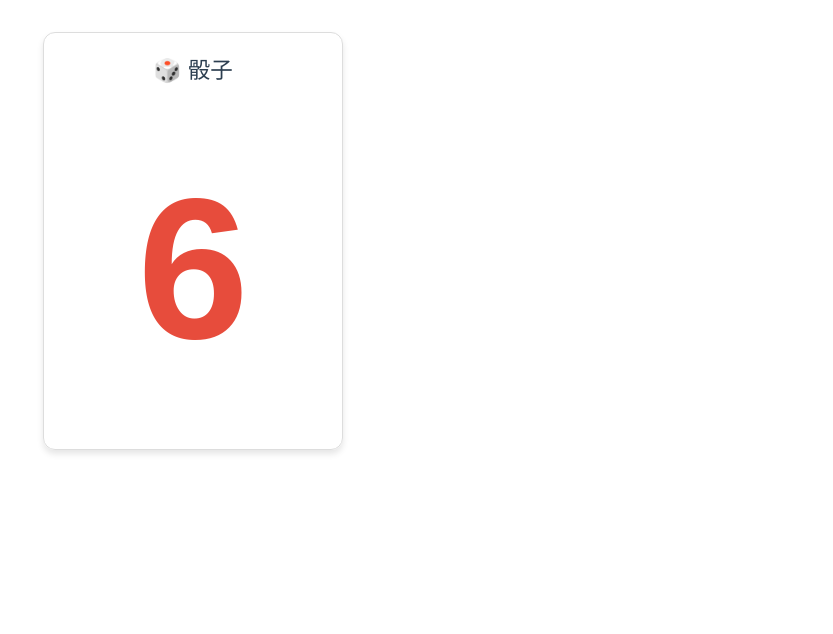
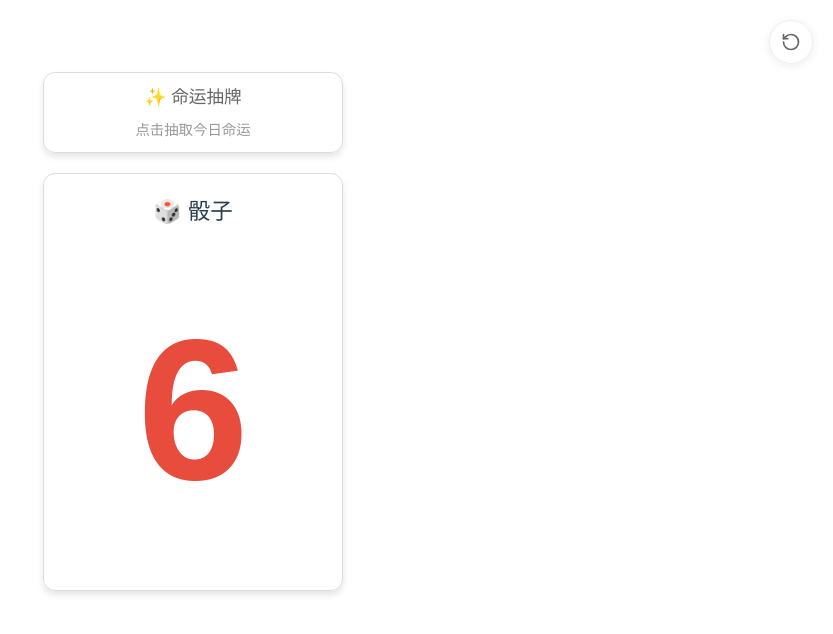
Before and after one commit to Volyyig/Dice, a Vue app: page / in a window 1280 px wide. Shown: the top 634 px of the page, without its empty margins (447-1280 px from the left). Built offline with nearby package versions, Linux system fonts and the light colour scheme.

Commit message:
ui: 添加重置按钮

```diff
--- a/src/App.vue
+++ b/src/App.vue
@@ -13,8 +13,15 @@ const handleSave = (item: HistoryItem) => {
 </script>
 
 <template>
+  <div class="reset">
+    <button @click="history = []" title="重置记录" @mousedown.prevent>
+      <svg xmlns="http://www.w3.org/2000/svg" width="20" height="20" viewBox="0 0 24 24" fill="none" stroke="currentColor" stroke-width="2" stroke-linecap="round" stroke-linejoin="round">
+        <path d="M3 12a9 9 0 1 0 9-9 9.75 9.75 0 0 0-6.74 2.74L3 8"/><path d="M3 3v5h5"/>
+      </svg>
+    </button>
+  </div>
   <div class="app-container">
-    <!-- <FateDraw @save="handleSave" /> -->
+    <FateDraw @save="handleSave" />
     <Dice @save="handleSave" />
     <History :items="history" />
   </div>
@@ -28,5 +35,43 @@ const handleSave = (item: HistoryItem) => {
   gap: 20px;
   margin: auto;
   max-width: 300px;
+  padding-top: 40px;
+}
+
+.reset {
+  position: fixed;
+  top: 20px;
+  right: 20px;
+  z-index: 100;
+}
+
+.reset button {
+  border: 1px solid #eee;
+  border-radius: 50%;
+  width: 44px;
+  height: 44px;
+  display: flex;
+  align-items: center;
+  justify-content: center;
+  cursor: pointer;
+  box-shadow: 0 2px 10px rgba(0, 0, 0, 0.08);
+  transition: all 0.3s cubic-bezier(0.4, 0, 0.2, 1);
+  padding: 0;
+  color: #666;
+  outline: none;
+  background-color: transparent;
+}
+
+@media (hover: hover) {
+  .reset button:hover {
+    color: #e74c3c;
+    transform: rotate(-180deg);
+    box-shadow: 0 4px 15px rgba(0, 0, 0, 0.12);
+  }
+}
+
+.reset button:active {
+  transform: rotate(-180deg) scale(0.95);
+  color: #e74c3c;
 }
 </style>
--- a/src/assets/main.css
+++ b/src/assets/main.css
@@ -11,6 +11,8 @@
   font-weight: normal;
   /* 禁止文本被选中 */
   user-select: none;
+  /* 隐藏移动端的蓝色高亮 */
+  -webkit-tap-highlight-color: transparent;
 }
 
 a,
```
